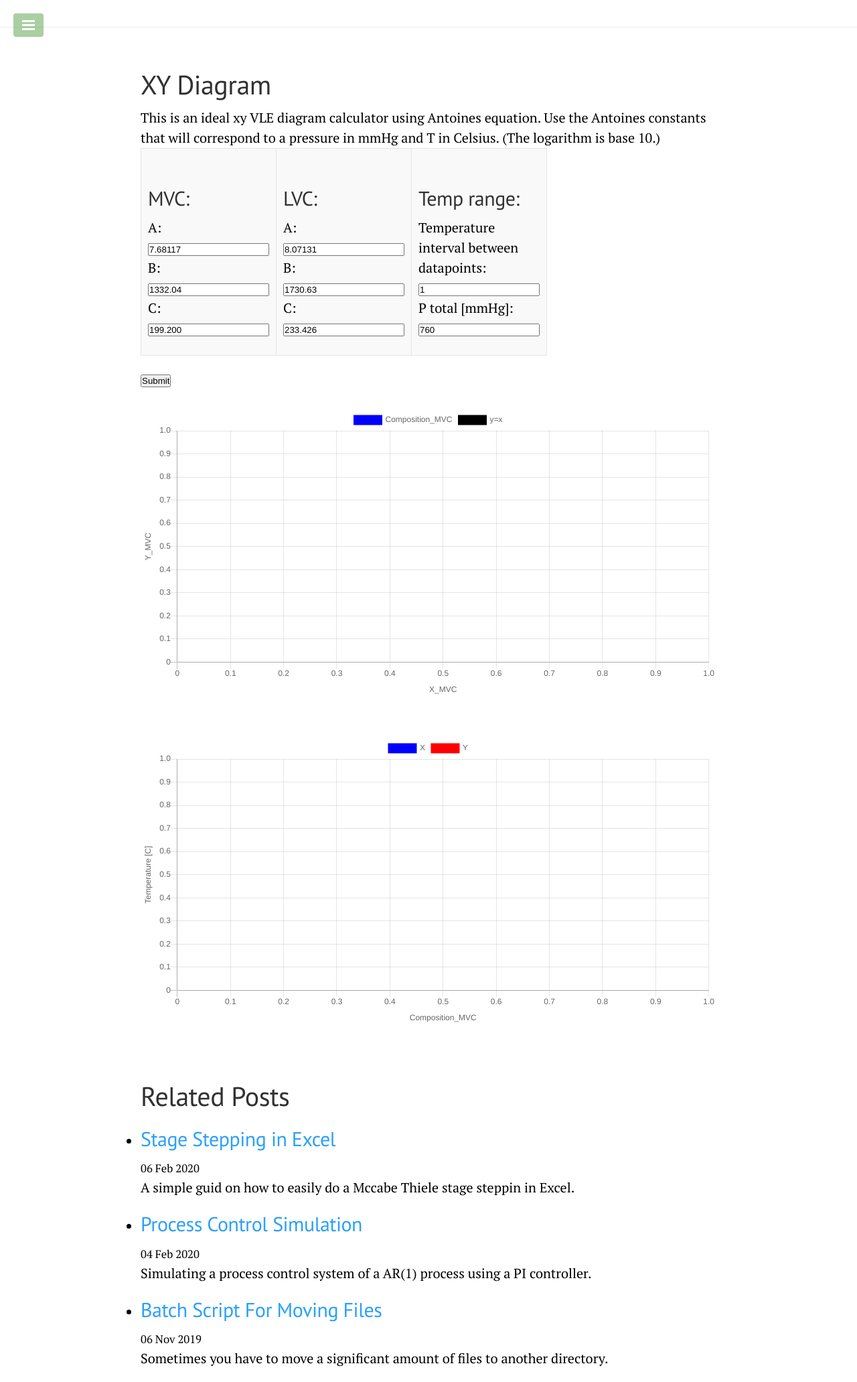
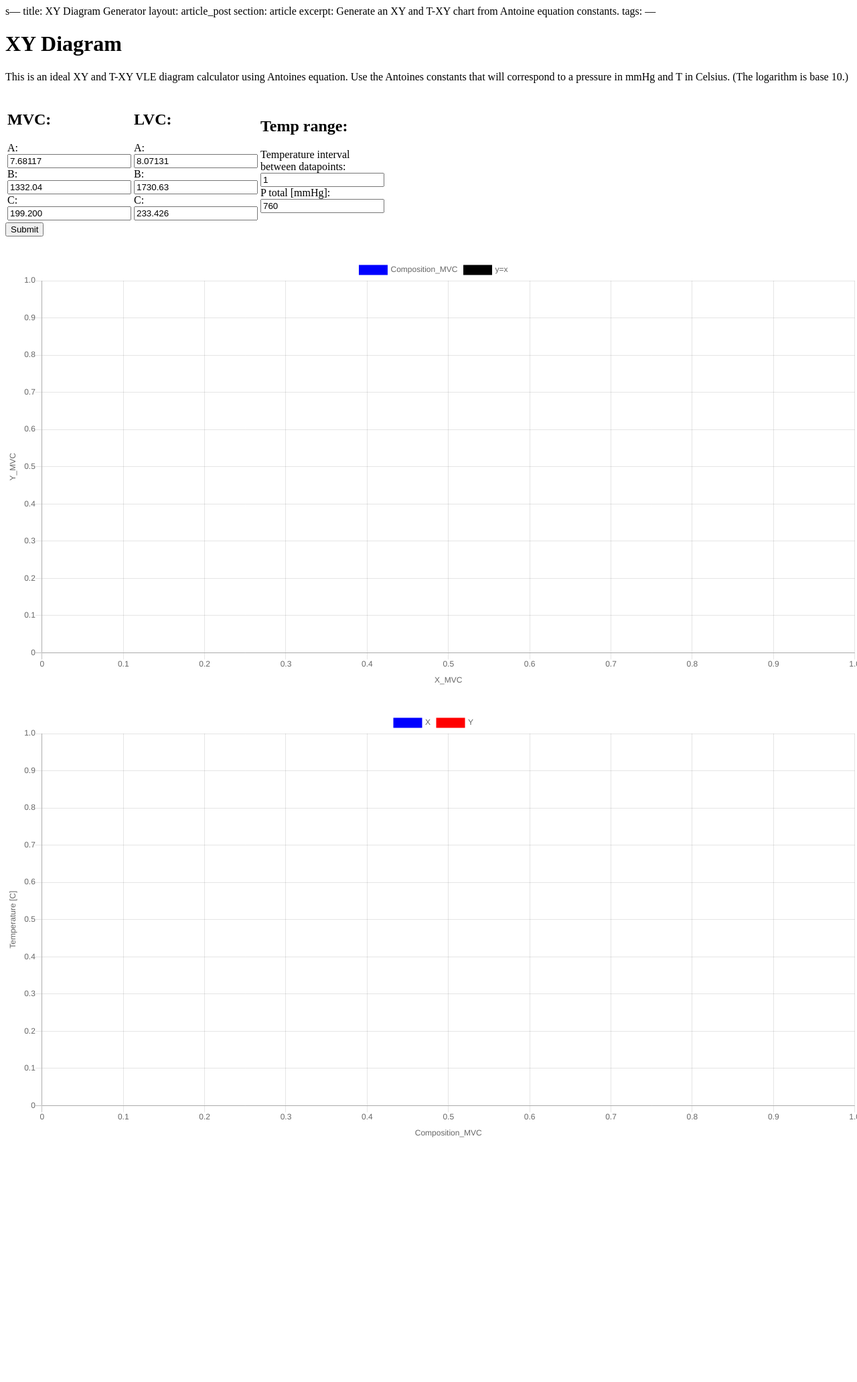
Before and after one commit to AnthonyA28/AnthonyA28.github.io, a Jekyll site: the page built from _posts/2020-01-19-VLE_Diagrams.md, in a window 1280 px wide. Shown: the whole page at 67% size. Built offline with Jekyll 4.4.1, drawn with Linux system fonts in a browser that asks for light colours; nearby versions of some CDN libraries; after the commit the page ends 1711 px from its top, so only the background shows below that.

Commit message:
minor editing

```diff
--- a/_posts/2020-01-19-VLE_Diagrams.md
+++ b/_posts/2020-01-19-VLE_Diagrams.md
@@ -1,8 +1,8 @@
----
-title: XY diagram calculator
+s---
+title: XY Diagram Generator
 layout: article_post
 section: article
-excerpt: Generate an XY chart from antoine equation constants.
+excerpt: Generate an XY and T-XY chart from Antoine equation constants.
 tags:
 ---
 
@@ -13,7 +13,7 @@
 
 <table style="height: 46px; width: 507px;">
 <tbody>
-    This is an ideal xy VLE diagram calculator using Antoines equation.
+    This is an ideal XY and T-XY VLE diagram calculator using Antoines equation.
     Use the Antoines constants that will correspond to a pressure in mmHg and T in Celsius. (The logarithm is base 10.)
 <tr>
 <td >&nbsp;
```
